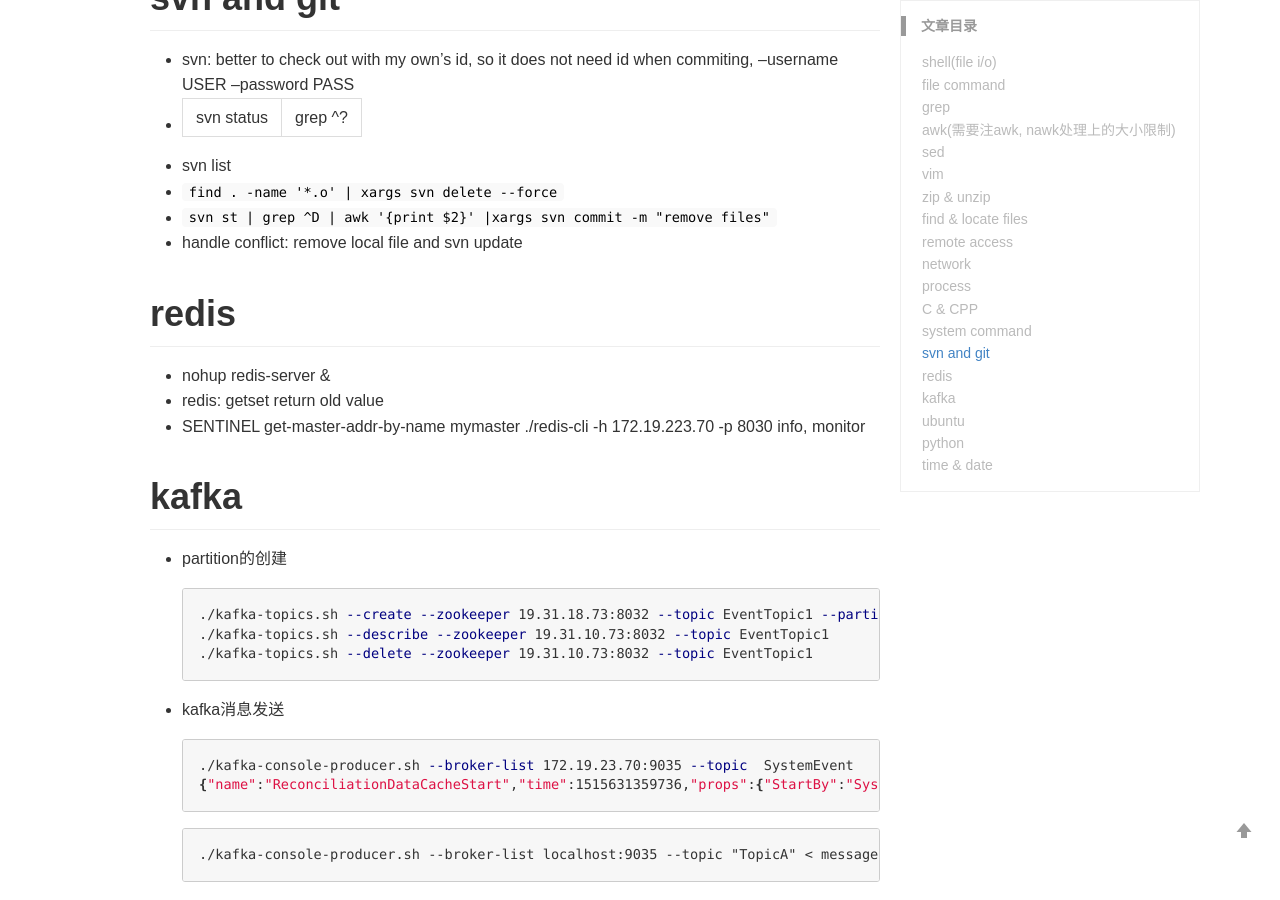
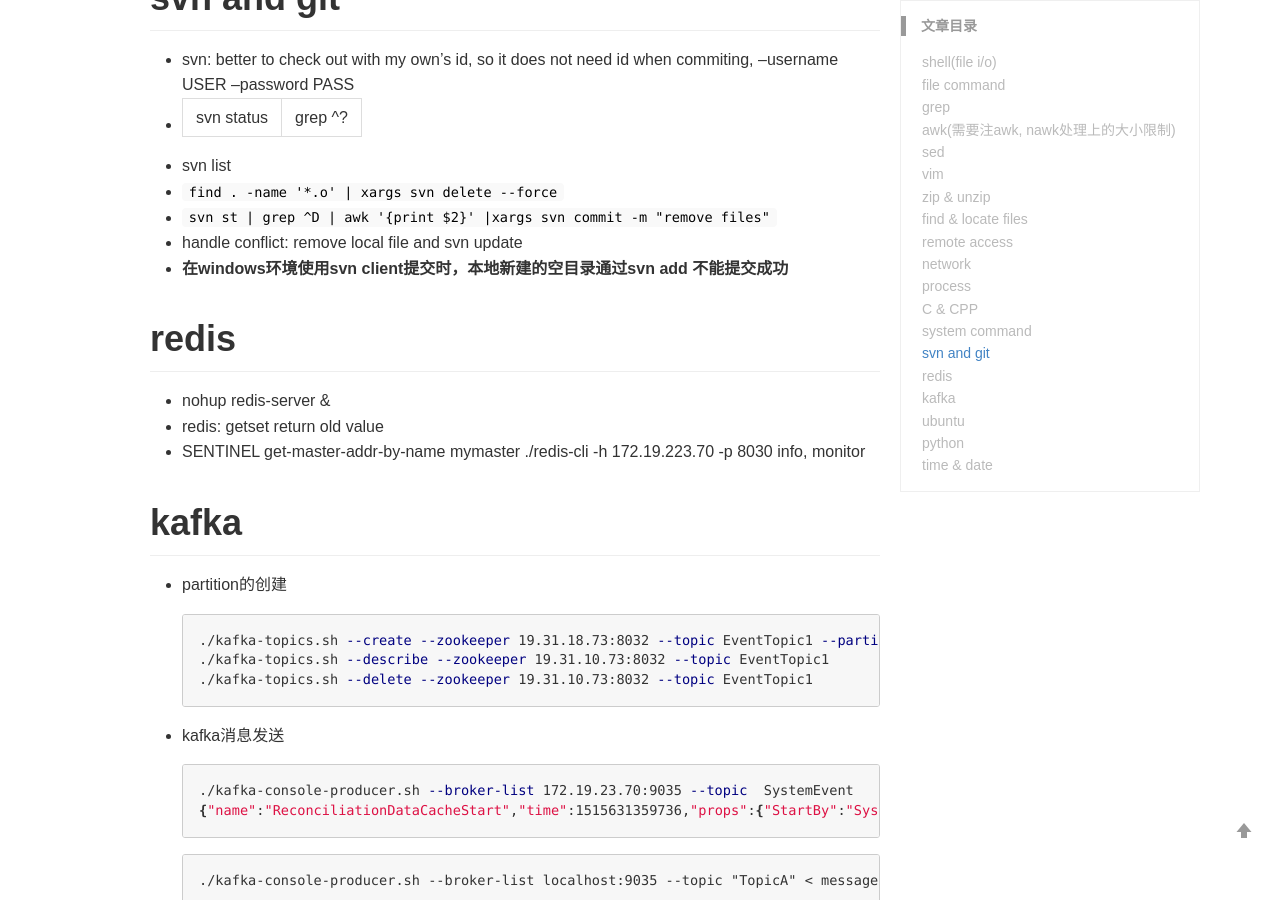
Before and after one commit to alanackart/alanackart.github.io, a Jekyll site: the page built from _posts/2018-08-08-linux command.md, in a window 1280 px wide and 900 px high, scrolled down 4752 px. Built offline with Jekyll 4.4.1, drawn with Linux system fonts in a browser that asks for light colours; comment, search, counter and statistics services are not loaded.

Commit message:
update svn  description, empty folder

```diff
--- a/_posts/2018-08-08-linux command.md
+++ b/_posts/2018-08-08-linux command.md
@@ -178,6 +178,7 @@
 - `find . -name '*.o' | xargs svn delete --force`
 - `svn st | grep ^D | awk '{print $2}' |xargs svn commit -m "remove files"`
 - handle conflict: remove local file and svn update
+- **在windows环境使用svn client提交时，本地新建的空目录通过svn add 不能提交成功**
 
 # redis
 
```
